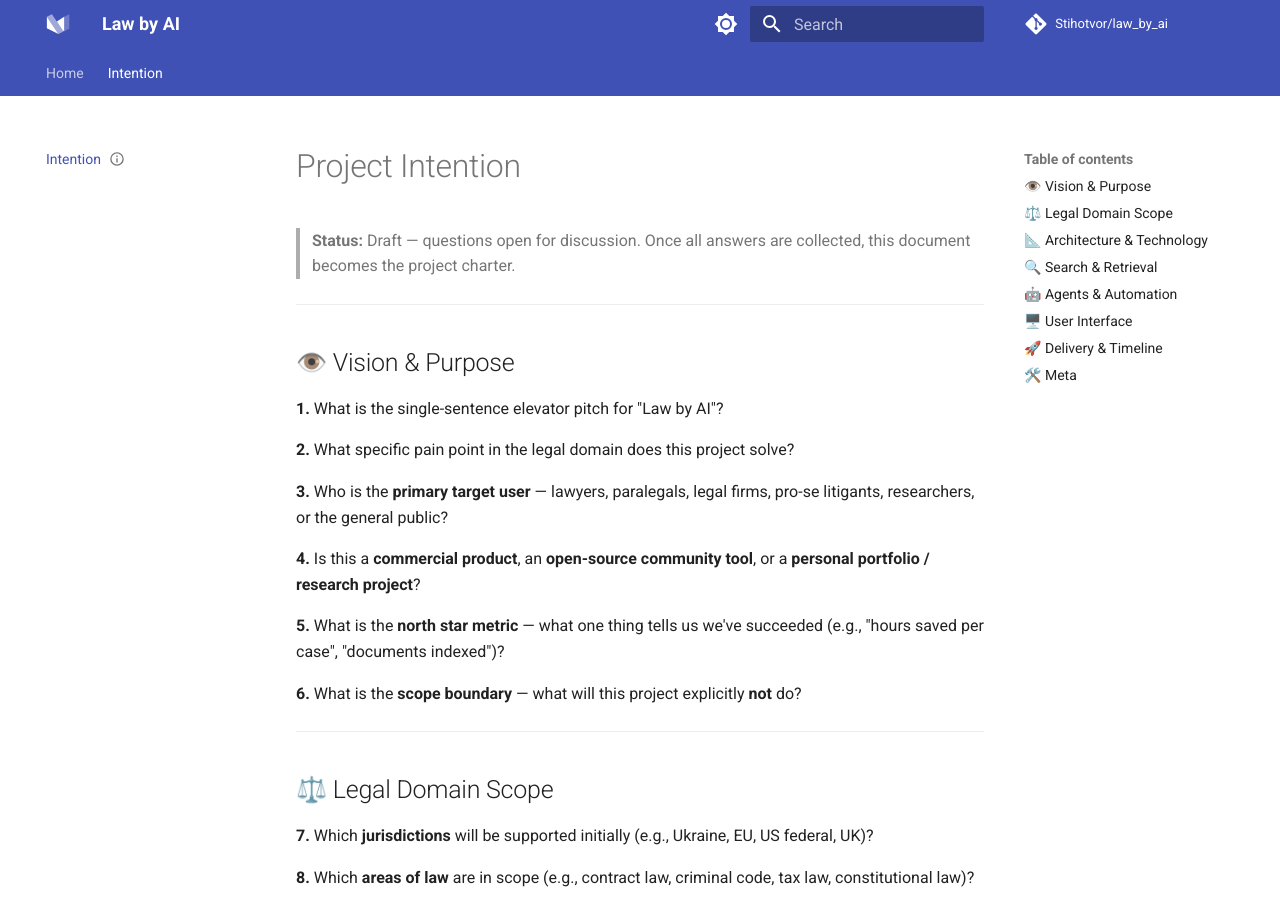
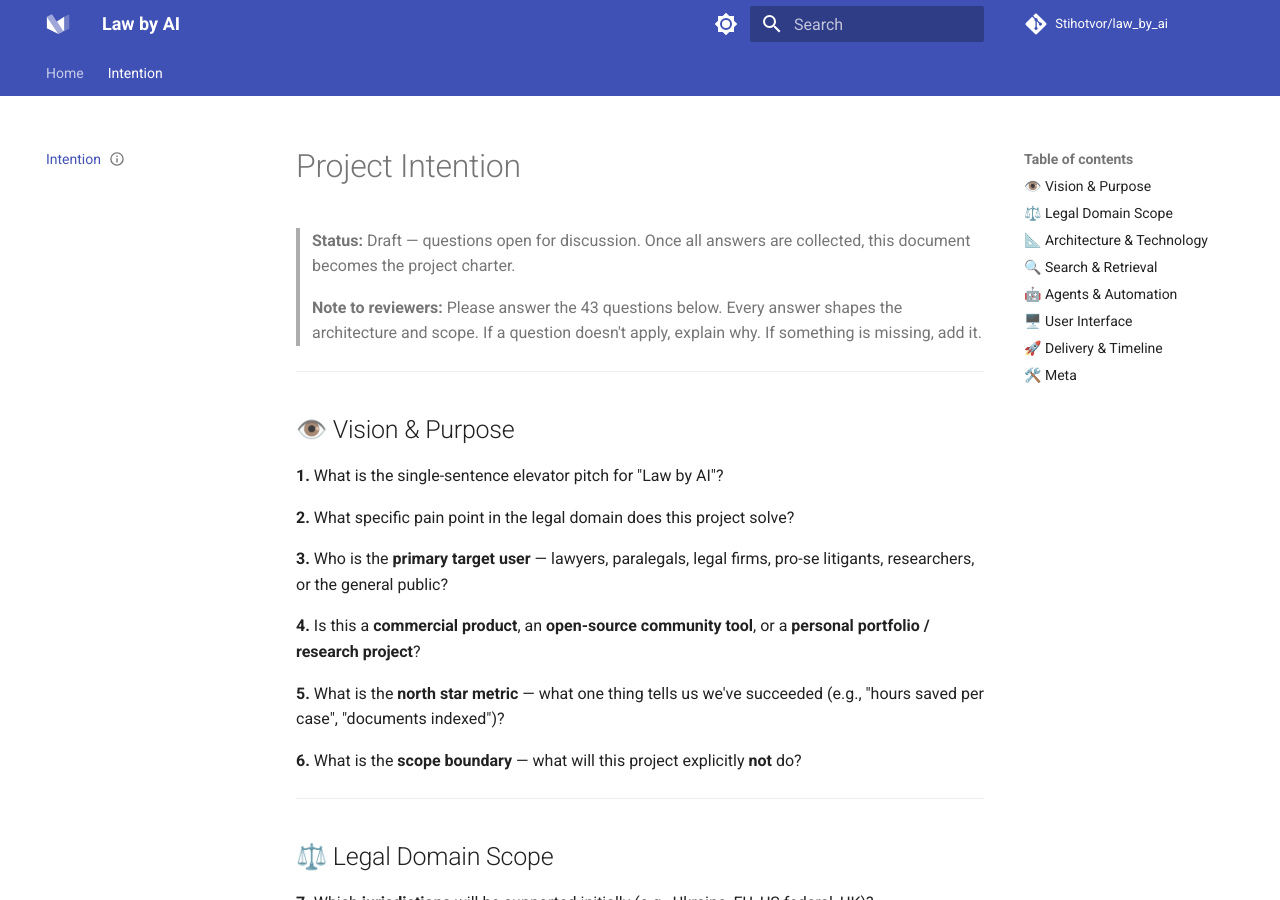
Before and after one commit to Stihotvor/law_by_ai, an MkDocs documentation site: the page built from docs/intention.md, in a window 1280 px wide and 900 px high. Built offline with MkDocs 1.6.1 and Material for MkDocs 9.7.7, drawn with Linux system fonts in a browser that asks for light colours; comment, search, counter and statistics services are not loaded.

Commit message:
docs: add reviewer note to intention template

```diff
--- a/docs/intention.md
+++ b/docs/intention.md
@@ -6,6 +6,10 @@ status: draft
 
 > **Status:** Draft — questions open for discussion.
 > Once all answers are collected, this document becomes the project charter.
+
+> **Note to reviewers:** Please answer the 43 questions below. Every answer
+> shapes the architecture and scope. If a question doesn't apply, explain why.
+> If something is missing, add it.
 
 ---
 
```
